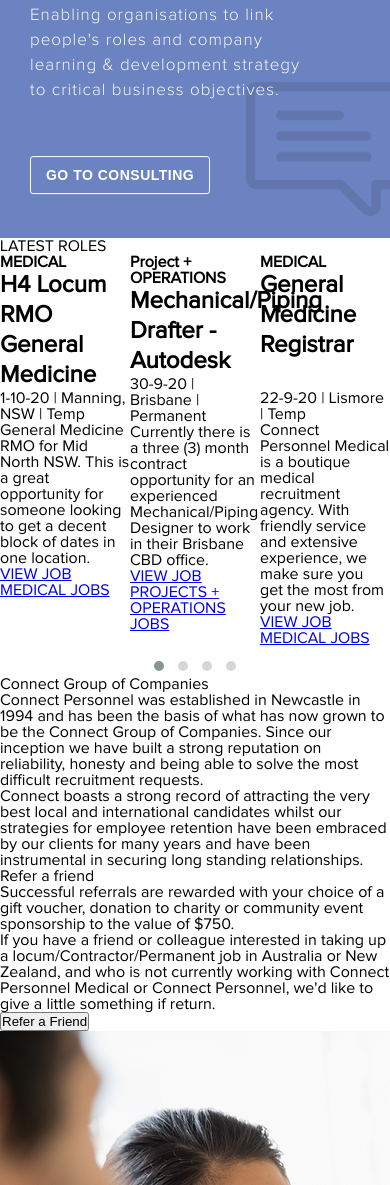
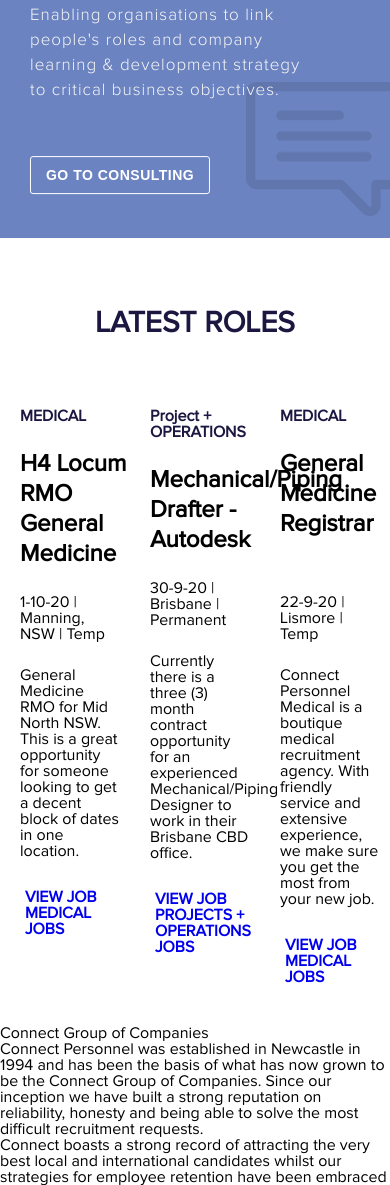
Before and after one commit to porosh2002/Glitch, a plain HTML site: page index.html in a window 390 px wide. Shown: the part 1162-2347 px from the top of the page. Drawn offline with nearby package versions, Linux system fonts and the light colour scheme.

Commit message:
slider updated

```diff
--- a/JavaScript/main.js
+++ b/JavaScript/main.js
@@ -11,11 +11,8 @@
     loop: true,
     center:true,
     responsive:{
-        600:{
+        900:{
             items:1
-        },
-        900:{
-            items:2
         },
         1000:{
             items:3
--- a/Styles/main.css
+++ b/Styles/main.css
@@ -168,6 +168,16 @@
   background-color:transparent;
   color: #fff;
 }
+.sliderTitle{
+  margin:70px 0px;
+  font-weight: 600;
+  font-size:30px;
+  text-align: center;
+  color: #1b1740;
+}
+.slider-content-title{
+  color: #1b1740;
+}
 .cf1{
   background-color: #73ba9d;
 }
@@ -289,16 +299,6 @@
   }
   .cf1Bg,.cf2Bg,.cf3Bg{
     height:350px;
-  }
-  .sliderTitle{
-    margin:70px 0px;
-    font-weight: 600;
-    font-size:30px;
-    text-align: center;
-    color: #1b1740;
-  }
-  .slider-content-title{
-    color: #1b1740;
   }
 .slide-wrap{
   padding: 50px 10%;
@@ -580,4 +580,30 @@
   background: url('../Images/consulting.jpg');
   background-size: cover;
 }
+.slider0c0des{
+  margin:25px 0px 15px 20px;
+}
+.sldr-c-des{
+  margin:25px 20px;
+}
+.slider-describe{
+  margin: 15px 0px 30px 20px;
+  padding-right:10px;
+}
+.slider-content-title{
+  margin: 0px 0px 0px 20px;
+}
+.latestpole_btn{
+  margin-left:25px;
+  font-size:16px;
+  font-weight: 600;
+  margin-bottom:30px;
+}
+.latestpole_btn a{
+  text-decoration: none;
+  margin-right:20px;
+}
+.owl-theme .owl-dots .owl-dot span {
+display: none;
+}
   }
```
